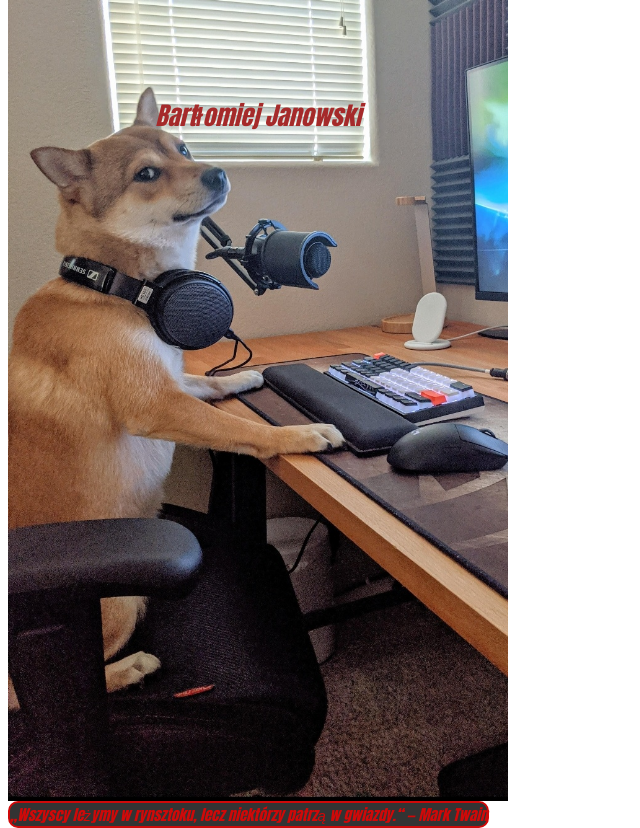
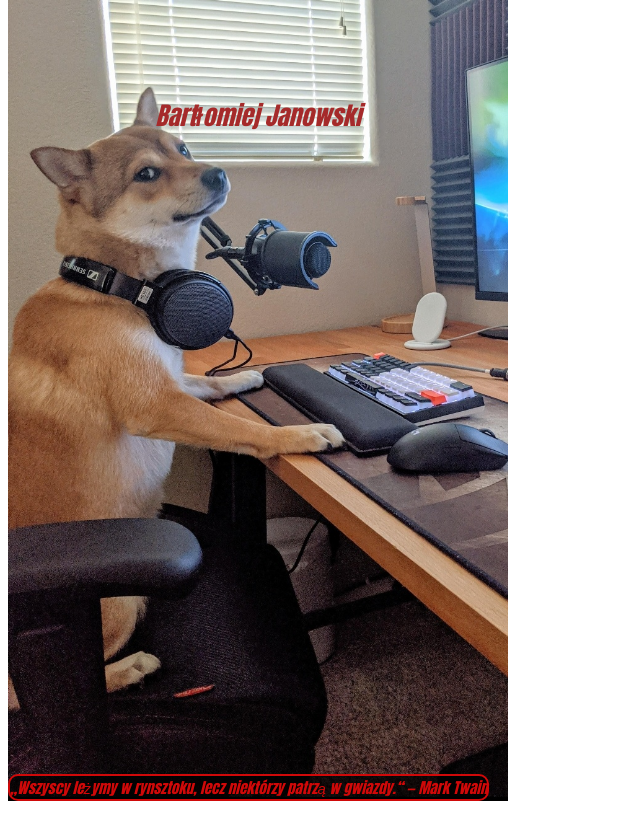
Before and after one commit to Janek1988r/Zadanie5, a plain HTML site: page index.html in a window 1280 px wide. Shown: the part 122-950 px from the top of the page, without its empty margins (0-640 px from the left). Drawn offline with nearby package versions, Linux system fonts and the light colour scheme.

Commit message:
positioning corrected

```diff
--- a/styles.css
+++ b/styles.css
@@ -5,6 +5,7 @@ div {
     background-repeat: no-repeat;
     background-size: cover;
     text-align: center;
+    position:relative;
 }
 
 h1{
@@ -33,6 +34,6 @@ footer{
     border-width: 2px;
     border-radius: 10px;
     position: absolute;
-    bottom:-150px;
+    bottom:0px;
     text-align: center;
 }
```
